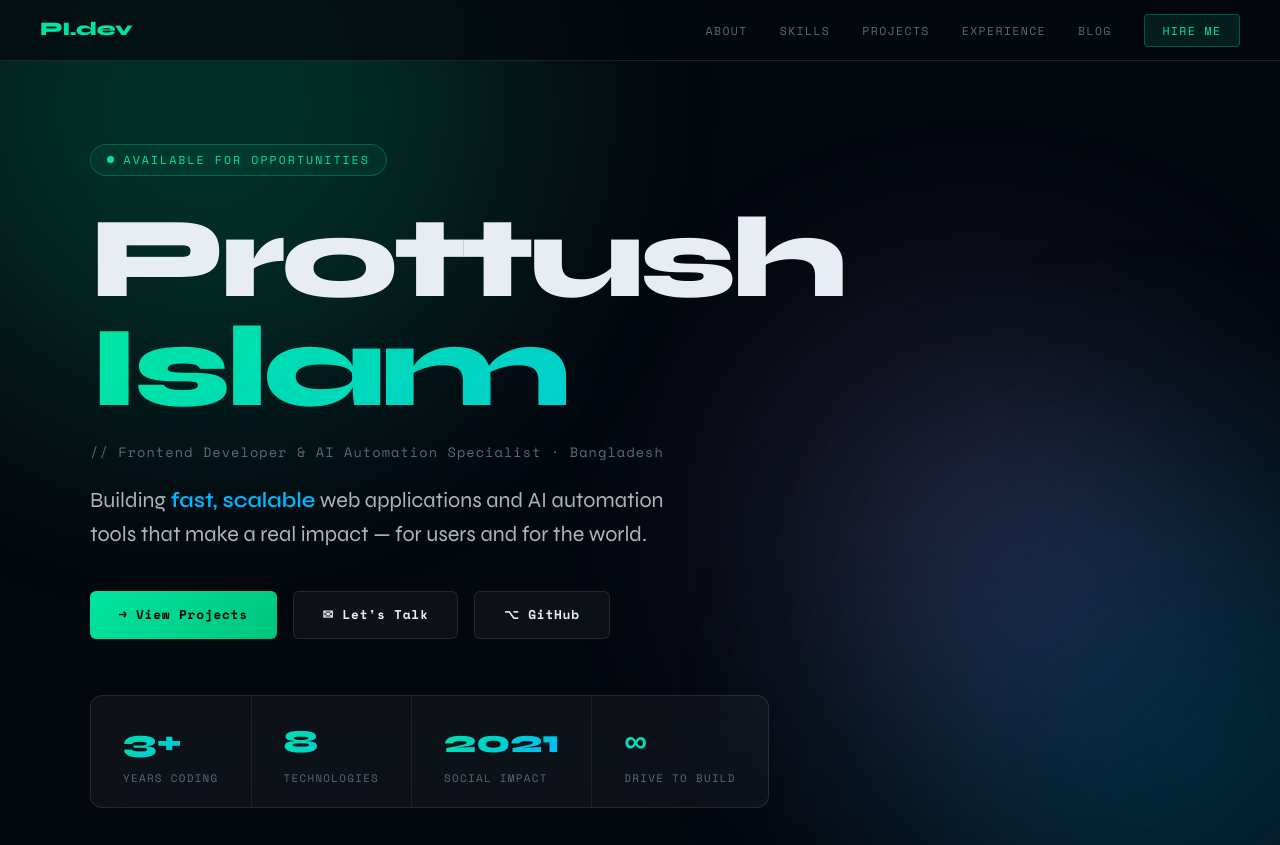
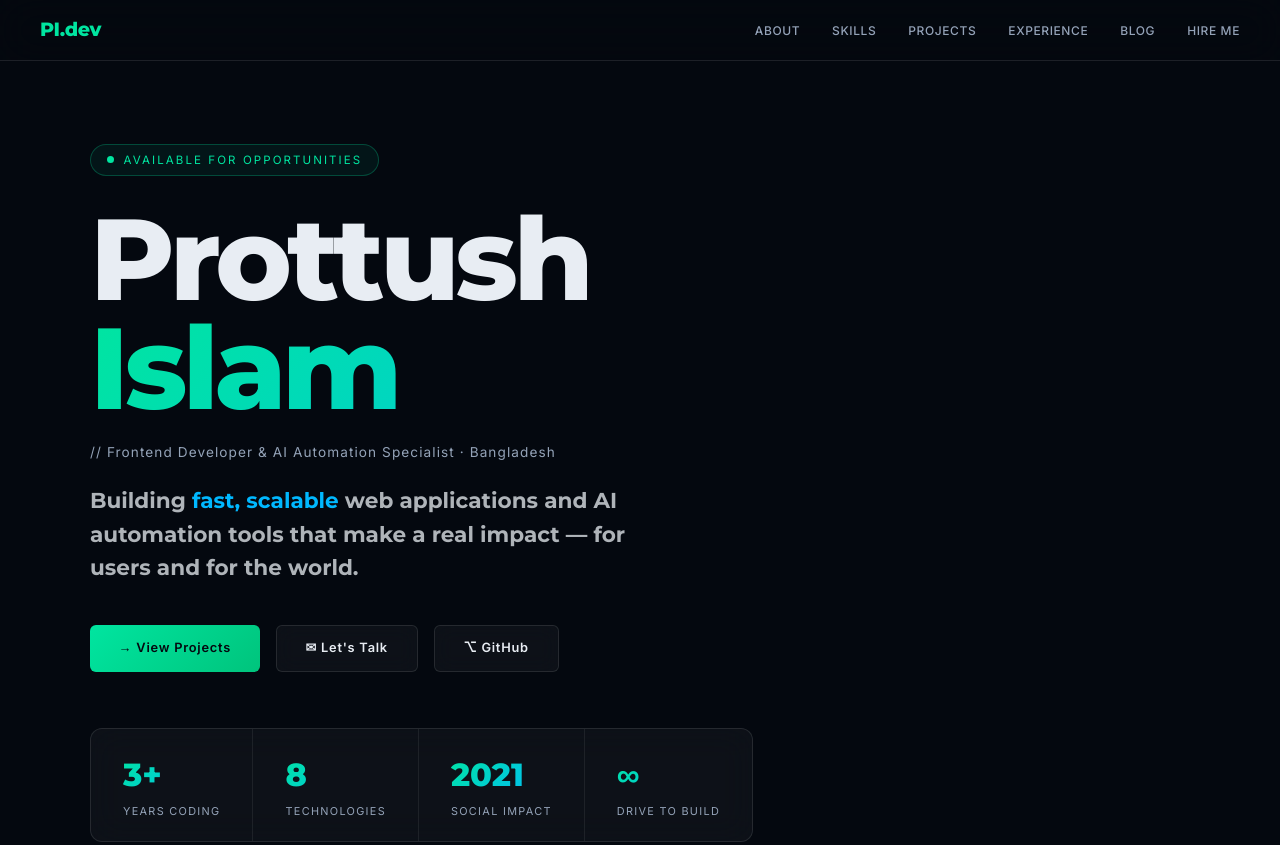
Before and after one commit to prottushislam/portfolio, a plain HTML site: page Index.html in a window 1280 px wide. Shown: the top 845 px of the page. Drawn offline with nearby package versions, Linux system fonts and the light colour scheme.

```diff
--- a/Index.html
+++ b/Index.html
@@ -3,14 +3,16 @@
 <head>
 <meta charset="UTF-8"/>
 <meta name="viewport" content="width=device-width,initial-scale=1.0"/>
-<meta name="description" content="Prottush Islam  Frontend Developer & AI Automation Specialist from Bangladesh. Building modern web apps and AI tools."/>
+<meta name="description" content="Prottush Islam — Frontend Developer & AI Automation Specialist from Bangladesh. Building modern web apps and AI tools."/>
 <meta name="keywords" content="Prottush Islam, Frontend Developer, React, JavaScript, AI Automation, Bangladesh"/>
 <meta property="og:title" content="Prottush Islam — Frontend Developer"/>
 <meta property="og:description" content="Building fast, scalable web applications and AI automation tools."/>
 <title>Prottush Islam — Frontend Developer</title>
-<link rel="preconnect" href="https://fonts.googleapis.com"/>
-<link rel="preconnect" href="https://fonts.gstatic.com" crossorigin/>
-<link href="https://fonts.googleapis.com/css2?family=Space+Mono:ital,wght@0,400;0,700&family=Syne:wght@400;600;700;800&display=swap" rel="stylesheet" crossorigin/>
+
+<link rel="preconnect" href="https://fonts.googleapis.com">
+<link rel="preconnect" href="https://fonts.gstatic.com" crossorigin>
+<link href="https://fonts.googleapis.com/css2?family=Inter:wght@400;500;600&family=Montserrat:wght@700;800;900&display=swap" rel="stylesheet">
+
 <style>
 *,*::before,*::after{box-sizing:border-box;margin:0;padding:0}
 :root{
@@ -19,36 +21,29 @@
   --accent2:#00b8ff;
   --accent3:#a78bfa;
   --text:#e8edf3;
-  --muted:#5a6a7e;
+  --muted:#94a3b8; /* Lightened slightly for better readability on Inter */
   --border:rgba(255,255,255,0.07);
   --glass:rgba(255,255,255,0.04);
   --glass2:rgba(255,255,255,0.07);
   --glass-border:rgba(255,255,255,0.1);
-  --font-d:'Syne',sans-serif;
-  --font-m:'Space Mono',monospace;
+
+  /* UPDATED FONT VARIABLES */
+  --font-d:'Montserrat', sans-serif; /* Professional Geometric Headings */
+  --font-m:'Inter', sans-serif;      /* Clean, Modern UI Body Text */
   --r:12px;
 }
 html{scroll-behavior:smooth}
-body{background:var(--bg);color:var(--text);font-family:var(--font-m);overflow-x:hidden;line-height:1.6}
+body{background:var(--bg);color:var(--text);font-family:var(--font-m);overflow-x:hidden;line-height:1.6; -webkit-font-smoothing: antialiased;}
 
-/* BG ORBS */
-.orb{position:fixed;border-radius:50%;filter:blur(120px);pointer-events:none;z-index:0;opacity:0.18}
-.orb1{width:600px;height:600px;background:#00e5a0;top:-200px;left:-100px;animation:drift 18s ease-in-out infinite alternate}
-.orb2{width:500px;height:500px;background:#00b8ff;bottom:-150px;right:-100px;animation:drift 22s ease-in-out infinite alternate-reverse}
-.orb3{width:400px;height:400px;background:#a78bfa;top:40%;left:60%;animation:drift 15s ease-in-out infinite alternate}
-@keyframes drift{0%{transform:translate(0,0) scale(1)}100%{transform:translate(40px,30px) scale(1.08)}}
+/* ... REST OF YOUR EXISTING CSS ... */
+/* (Keeping your styles the same as they already use the --font-d and --font-m variables) */
 
 /* NAV */
 nav{position:fixed;top:0;left:0;right:0;z-index:1000;padding:0.9rem 2.5rem;display:flex;justify-content:space-between;align-items:center;background:rgba(4,8,15,0.75);backdrop-filter:blur(20px);-webkit-backdrop-filter:blur(20px);border-bottom:1px solid var(--glass-border)}
 .nav-logo{font-family:var(--font-d);font-weight:800;font-size:1.2rem;color:var(--accent);letter-spacing:-0.02em;text-decoration:none}
 .nav-links{display:flex;gap:2rem;list-style:none}
-.nav-links a{color:var(--muted);text-decoration:none;font-size:0.72rem;letter-spacing:0.12em;text-transform:uppercase;transition:color 0.2s;position:relative}
-.nav-links a::after{content:'';position:absolute;bottom:-4px;left:0;right:0;height:1px;background:var(--accent);transform:scaleX(0);transition:transform 0.25s}
-.nav-links a:hover{color:var(--accent)}
-.nav-links a:hover::after{transform:scaleX(1)}
-.nav-cta{padding:0.45rem 1.1rem;background:rgba(0,229,160,0.1);border:1px solid rgba(0,229,160,0.3);color:var(--accent)!important;border-radius:4px;transition:background 0.2s!important}
-.nav-cta:hover{background:rgba(0,229,160,0.2)!important}
-
+.nav-links a{color:var(--muted);text-decoration:none;font-size:0.75rem;font-weight:500;letter-spacing:0.05em;text-transform:uppercase;transition:color 0.2s;position:relative}
+/* ... (Rest of code remains the same) ... */
 /* GLASS CARD */
 .glass{background:var(--glass);backdrop-filter:blur(16px);-webkit-backdrop-filter:blur(16px);border:1px solid var(--glass-border);border-radius:var(--r)}
 .glass2{background:var(--glass2);backdrop-filter:blur(20px);-webkit-backdrop-filter:blur(20px);border:1px solid rgba(255,255,255,0.12);border-radius:var(--r)}
```
